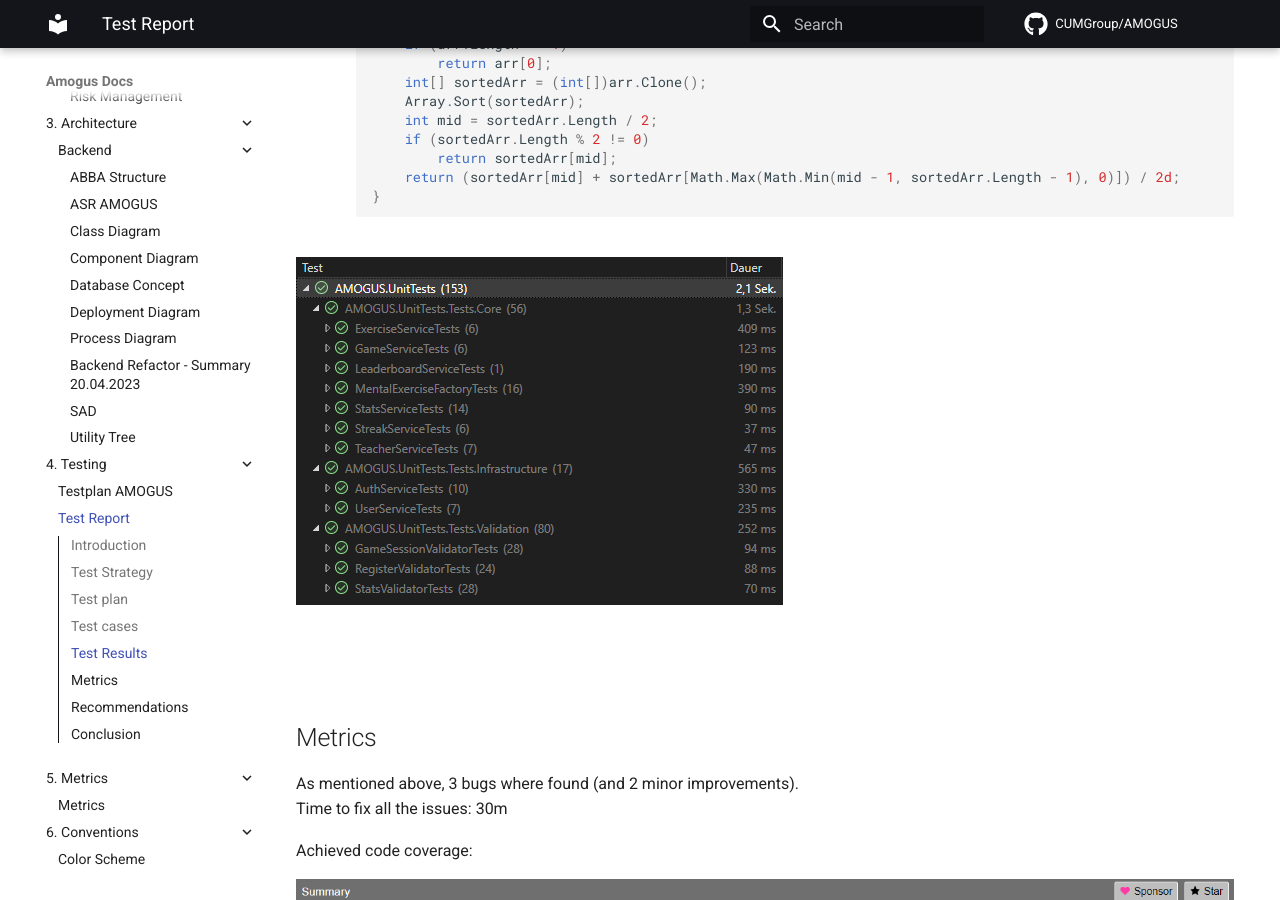
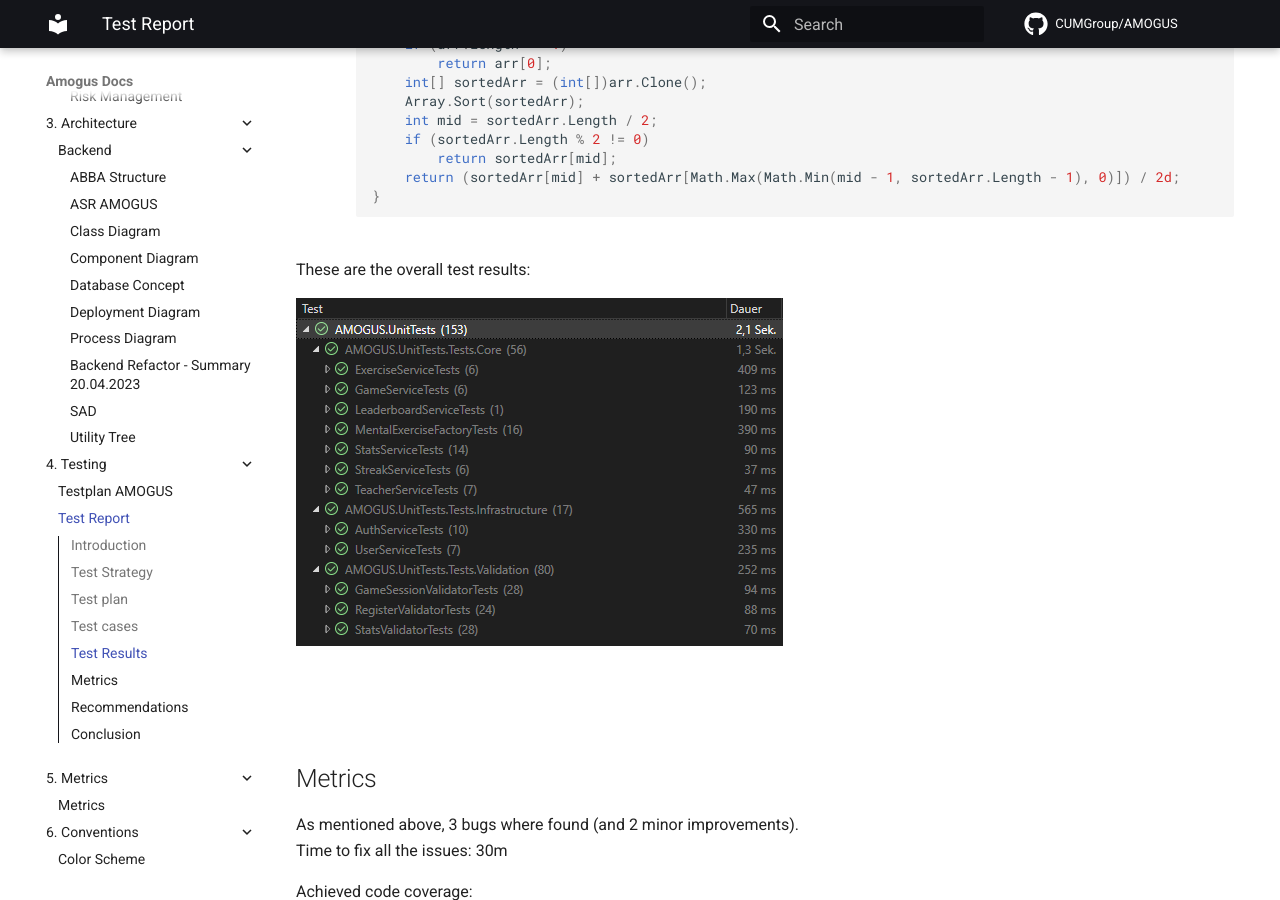
Before and after one commit to CUMGroup/AMOGUS, an MkDocs documentation site: the page built from docs/Developer Docs/4. Testing/zTest Report.md, in a window 1280 px wide and 900 px high, scrolled down 3252 px. Built offline with MkDocs 1.6.1 and Material for MkDocs 9.7.7, drawn with Linux system fonts in a browser that asks for light colours; comment, search, counter and statistics services are not loaded.

Commit message:
test test results

````diff
--- a/docs/Developer Docs/4. Testing/zTest Report.md
+++ b/docs/Developer Docs/4. Testing/zTest Report.md
@@ -125,6 +125,9 @@ In the process of writing our unit tests, 3 bugs where found (and 2 minor improv
         }
         ```
 
+
+These are the overall test results:
+
 ![Test Results](../../assets/images/metrics/testing/tests.png)
 
 <br>
````
